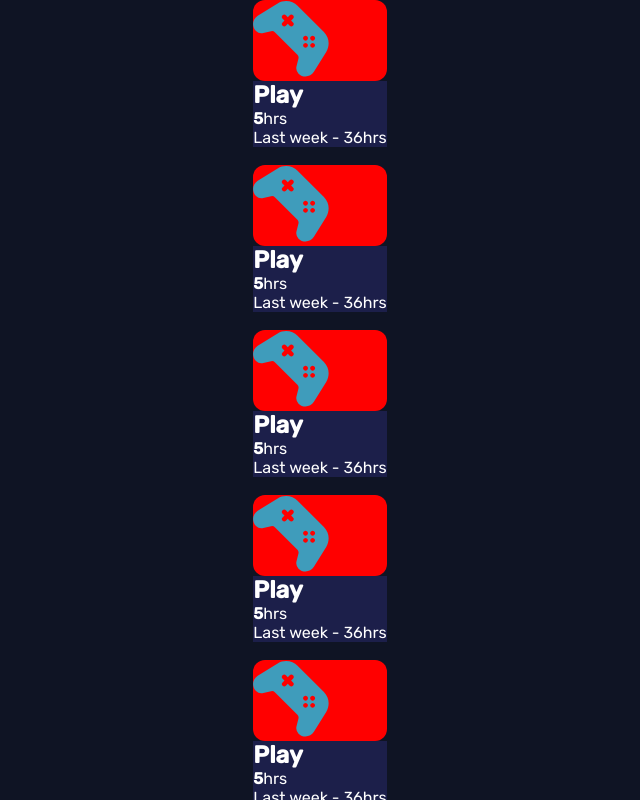
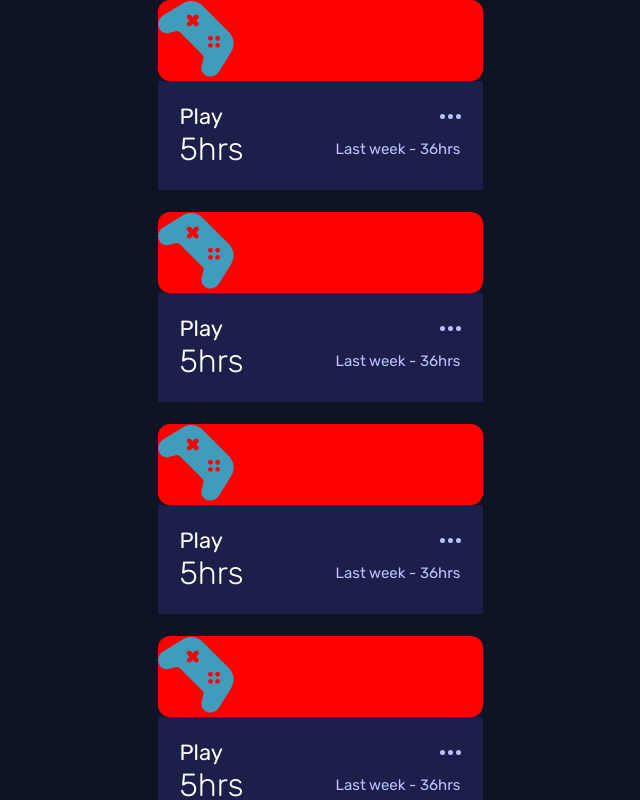
Before and after one commit to kirkwoodill/time-tracking-dashboard-main, a React (Create React App) app: page / in a window 1280 px wide. Shown: the top 800 px of the page, without its empty margins (320-960 px from the left). Built offline with nearby package versions, Linux system fonts and the light colour scheme.

Commit message:
Consolidated styling to single app.scss, removed card.css & styled-components

```diff
--- a/src/App.scss
+++ b/src/App.scss
@@ -46,23 +46,50 @@ body {
 
 .card-grid {
   display: grid;
-  grid-template-columns: 1fr;
+  grid-template-columns: 325px;
+  grid-template-rows: repeat(2, 1fr);
+  grid-template-areas: "menu" "work" "play" "study" "exercise" "social" "self-care";
+  grid-column-gap: 22px;
+  grid-row-gap: 22px;
+
   @media screen and (min-width: $desktop) {
     grid-template-columns: repeat(4, 1fr);
+    grid-template-areas: "menu work play study" "menu exercise social self-care";
+  }
+}
+
+.info-container {
+  display: flex;
+  flex-direction: column;
+  justify-content: space-between;
+  padding: 22px;
+
+  background-color: $dark-blue;
+  transition: background 0.25s 0s ease-in;
+
+  &:hover {
+    background-color: $desaturated-blue;
   }
 
-  grid-template-rows: repeat(2, 1fr);
-  grid-template-areas: "menu" "work" "play" "study" "exercise" "social" "self-care";
-  @media screen and (min-width: $desktop) {
-    grid-template-areas: "menu work play study" "menu exercise social self-care";
+  .wrapper {
+    display: flex;
+    justify-content: space-between;
+    align-items: center;
   }
-  grid-column-gap: 18px;
-  grid-row-gap: 18px;
-}
 
+  .card-title {
+    font-size: 22px;
+    font-weight: 400;
+  }
 
-@media (prefers-reduced-motion: no-preference) {
-  .App-logo {
-    animation: App-logo-spin infinite 20s linear;
+  .current-hrs {
+    font-size: 32px;
+    font-weight: 100;
+  }
+
+  .last-hrs {
+    font-size: 15px;
+    font-weight: 400;
+    color: $pale-blue;
   }
 }
--- a/src/components/Card.css
+++ /dev/null
@@ -1,3 +0,0 @@
-.info-container {
-    font-size: 60px;
-}
--- a/src/components/Card.js
+++ b/src/components/Card.js
@@ -1,6 +1,5 @@
 import React from 'react'
 import styled from 'styled-components'
-import './Card.css';
 
 function Card() {
     return (
@@ -8,11 +7,16 @@ function Card() {
         <ImgContainer>
           <img src="/images/icon-play.svg" alt=""/>
         </ImgContainer>
-        <InfoContainer>
-            <h2>Play</h2>
-            <span><strong>5</strong>hrs</span><br/>
-            <span>Last week - 36hrs</span>
-        </InfoContainer>
+        <div className="info-container">
+            <div className="wrapper">
+              <h2 className="card-title">Play</h2>
+              <img src="/images/icon-ellipsis.svg" alt="Ellipsis icon"/>
+            </div>
+            <div className="wrapper">
+              <span className="current-hrs">5hrs</span><br/>
+              <span className="last-hrs">Last week - 36hrs</span>
+            </div>
+        </div>
       </Wrap>
     );
 }
@@ -29,13 +33,3 @@ const ImgContainer = styled.div`
     background-color: red;
     border-radius: 12px;
 `
-
-const InfoContainer = styled.div`
-  background-color: hsl(235, 46%, 20%);
-  color: white;
-  transition: background 0.3s 0s ease-in;
-
-  &:hover {
-    background-color: hsl(235, 45%, 61%);
-  }
-`;
--- a/src/components/Dashboard.js
+++ b/src/components/Dashboard.js
@@ -17,5 +17,3 @@ function Dashboard() {
 }
 
 export default Dashboard
-
-// CSS Styling
```
